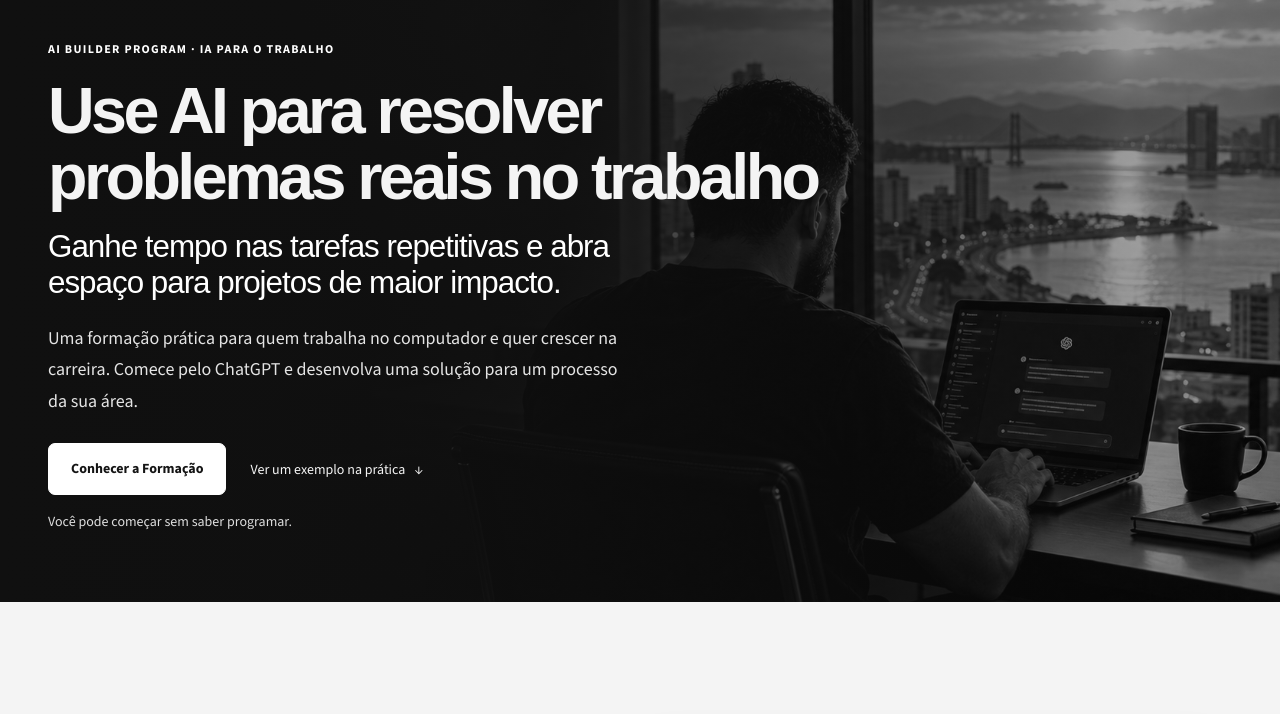
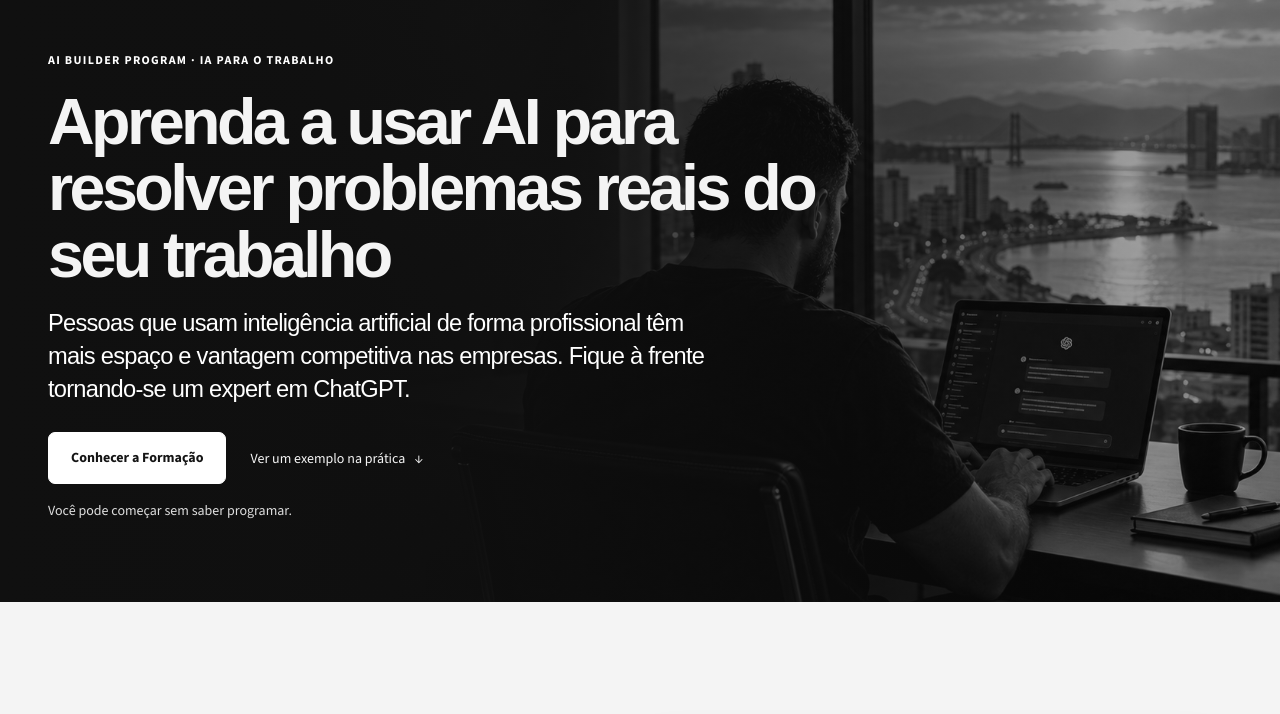
Before and after one commit to perondix/gpt-experts-site, a website: page dist/index.html in a window 1280 px wide. Shown: the part 78-792 px from the top of the page. Drawn offline with nearby package versions, Linux system fonts and the light colour scheme; a web font is replaced by a local one.

Commit message:
Atualiza título e subtítulo da primeira dobra (#21)

```diff
--- a/dist/index.html
+++ b/dist/index.html
@@ -16,7 +16,7 @@
   <link rel="preconnect" href="https://fonts.googleapis.com">
   <link rel="preconnect" href="https://fonts.gstatic.com" crossorigin>
   <link href="https://fonts.googleapis.com/css2?family=Chivo:wght@400..800&family=Source+Sans+3:wght@400..700&display=swap" rel="stylesheet">
-  <link rel="stylesheet" href="./styles.css?v=20261120-5">
+  <link rel="stylesheet" href="./styles.css?v=20261121-1">
   <script src="./script.js" defer></script>
 </head>
 <body class="formation-page">
@@ -36,9 +36,8 @@
       <div class="hero-grid wrap">
         <div class="hero-copy">
           <p class="formation-kicker">AI Builder Program · IA para o trabalho</p>
-          <h1 id="hero-title">Use AI para resolver problemas reais no trabalho</h1>
-          <p class="hero-benefit">Ganhe tempo nas tarefas repetitivas e abra espaço para projetos de maior impacto.</p>
-          <p class="hero-description">Uma formação prática para quem trabalha no computador e quer crescer na carreira. Comece pelo ChatGPT e desenvolva uma solução para um processo da sua área.</p>
+          <h1 id="hero-title">Aprenda a usar AI para resolver problemas reais do seu trabalho</h1>
+          <p class="hero-benefit">Pessoas que usam inteligência artificial de forma profissional têm mais espaço e vantagem competitiva nas empresas. Fique à frente tornando-se um expert em ChatGPT.</p>
           <div class="hero-actions">
             <a class="button formation-button" href="#aplicar" data-open-application="hero">Conhecer a Formação</a>
             <a class="formation-example-link" href="#vsl">Ver um exemplo na prática <span aria-hidden="true">↓</span></a>
--- a/dist/styles.css
+++ b/dist/styles.css
@@ -267,14 +267,14 @@ body.application-open{overflow:hidden}
   text-wrap: pretty;
 }
 .hero-benefit {
-  max-width: 640px;
-  margin: 0 0 22px;
+  max-width: 680px;
+  margin: 0;
   color: var(--formation-accent);
   font-family: var(--serif);
-  font-size: clamp(1.3rem, 2.45vw, 2.2rem);
+  font-size: clamp(1.125rem, 1.85vw, 1.65rem);
   font-weight: 500;
   letter-spacing: -.032em;
-  line-height: 1.15;
+  line-height: 1.4;
   text-wrap: pretty;
 }
 .formation-page .hero-description { color: #e4e4e4; max-width: 575px; font-size: clamp(1rem, 1.55vw, 1.125rem); }
```
